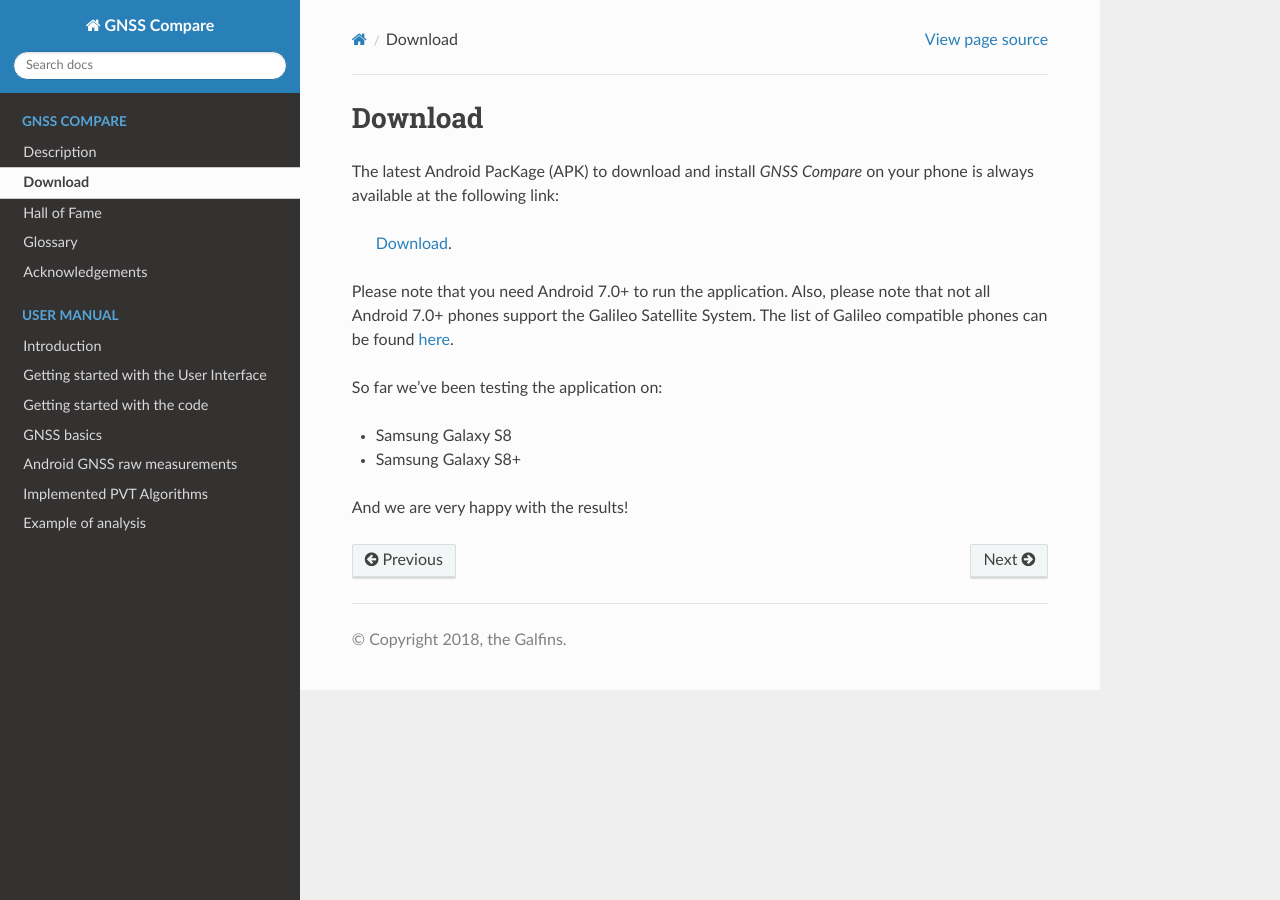
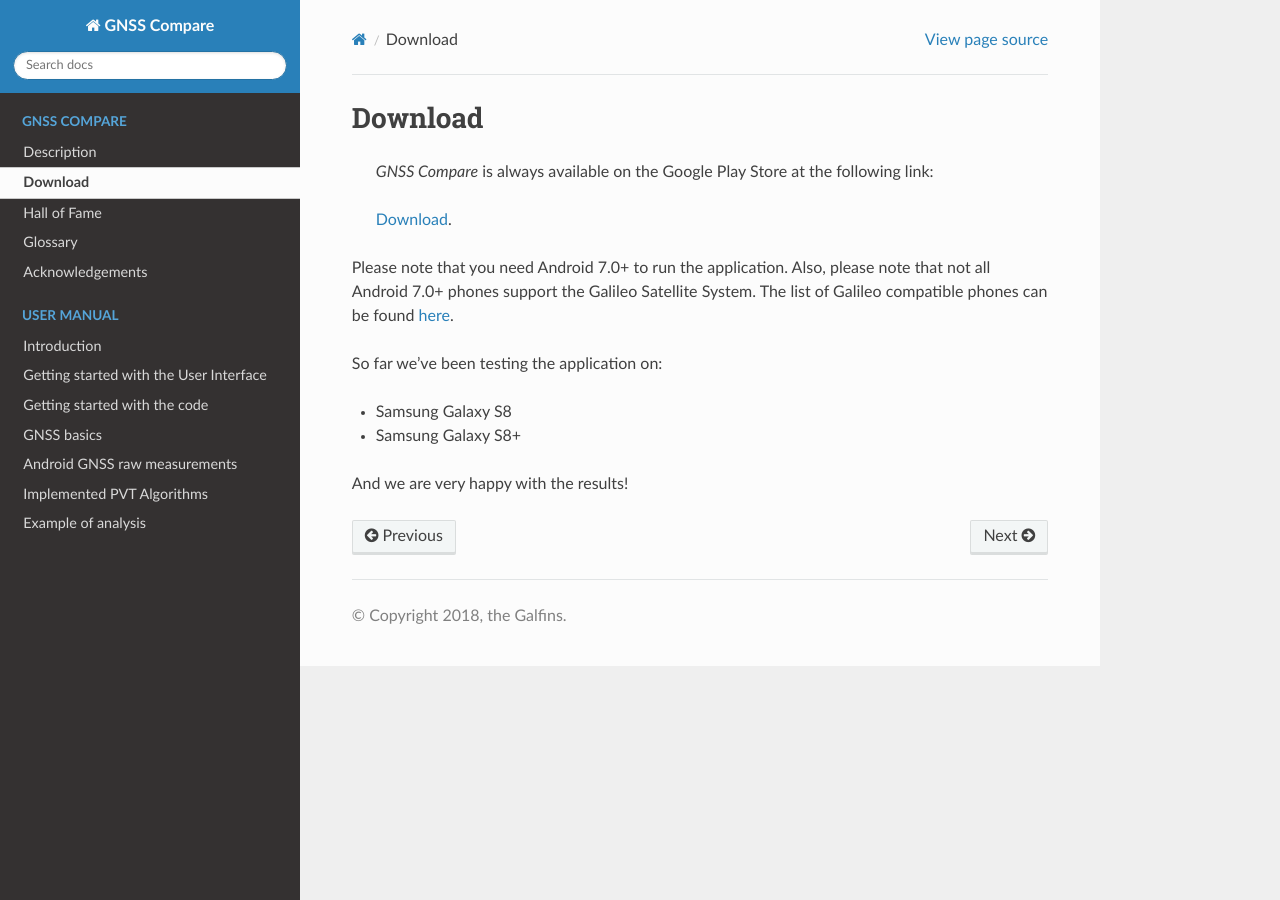
Before and after one commit to TheGalfins/GNSS_Compare, a Sphinx documentation site: the page built from docs/download.rst, in a window 1280 px wide. Built offline with Sphinx 7.4.7 and the Read the Docs theme 2.0.0, drawn with Linux system fonts in a browser that asks for light colours; pages that are not in the unit, such as notebooks, are missing from menus.

Commit message:
Modified the download link such that now it directs to the Google Play Store

```diff
--- a/docs/download.rst
+++ b/docs/download.rst
@@ -3,9 +3,9 @@
 Download
 *********
 
-The latest Android PacKage (APK) to download and install *GNSS Compare* on your phone is always available at the following link:
+ *GNSS Compare* is always available on the Google Play Store at the following link:
 
- `Download <https://github.com/TheGalfins/GNSS_Compare/raw/master/release_apk/GNSS_Compare.apk>`_.
+ `Download <https://play.google.com/store/apps/details?id=com.galfins.gnss_compare>`_.
 
 Please note that you need Android 7.0+ to run the application. Also, please note that not all Android 7.0+ phones support the Galileo Satellite System. The list of Galileo compatible phones can be found `here <http://galileognss.eu/is-your-phone-using-galileo/>`_.
 
```
